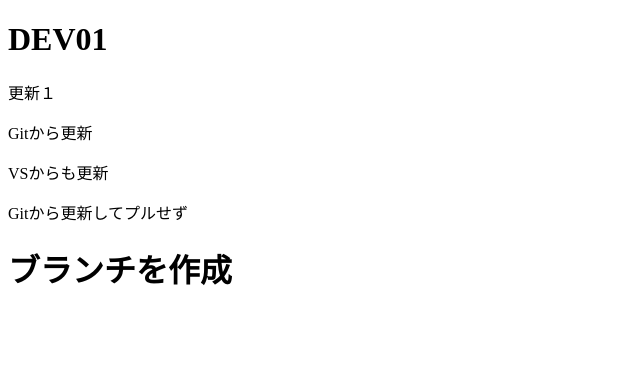
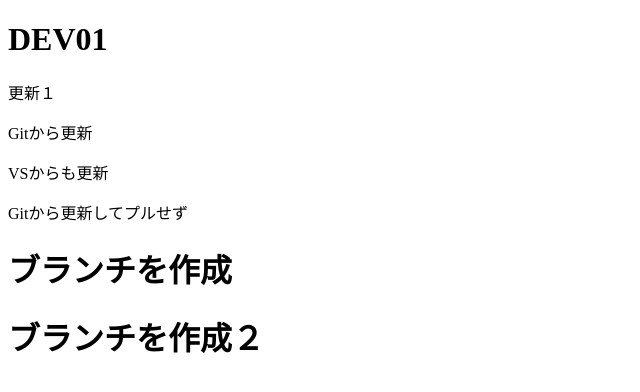
Before and after one commit to xxxxx417/0826, a plain HTML site: page index.html in a window 1280 px wide. Shown: the whole page, without its empty margins (0-640 px from the left). Drawn offline with Linux system fonts and the light colour scheme.

Commit message:
ブランチ２を作成

```diff
--- a/index.html
+++ b/index.html
@@ -15,5 +15,6 @@
 
     <p>Gitから更新してプルせず</p>
     <h1>ブランチを作成</h1>
+    <h1>ブランチを作成２</h1>
 </body>
 </html>
```
